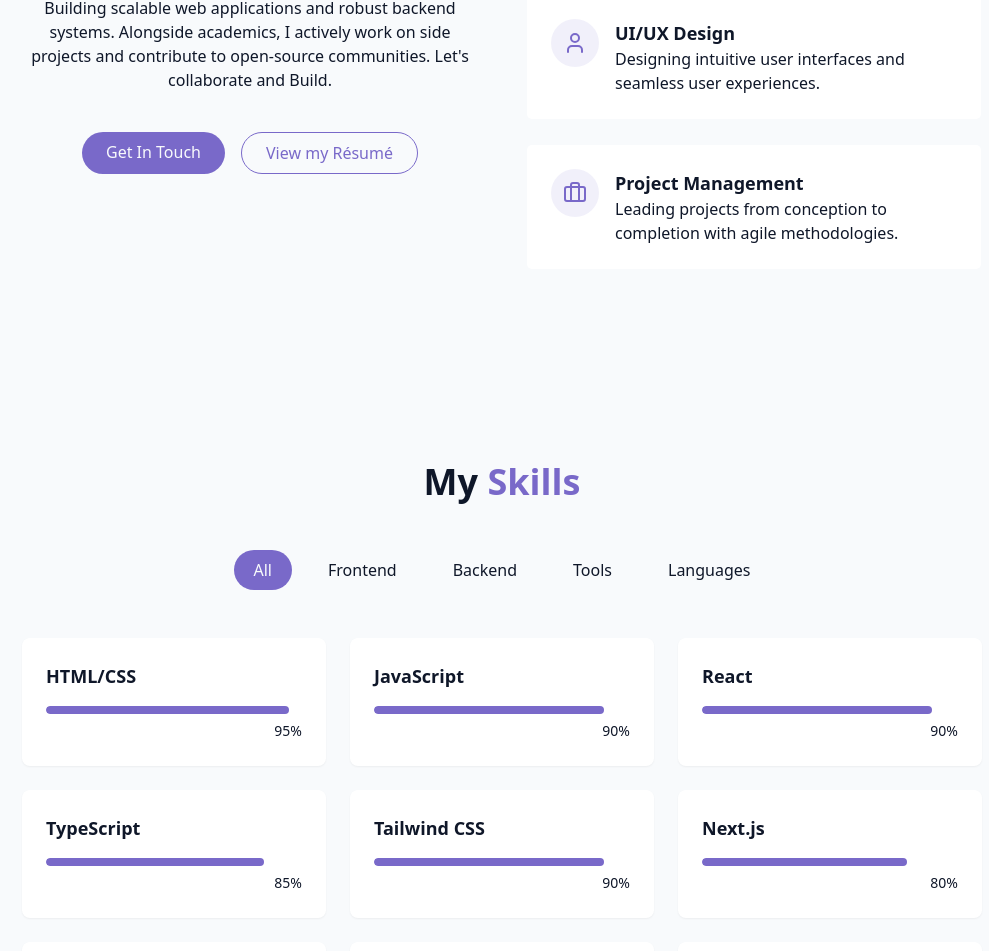
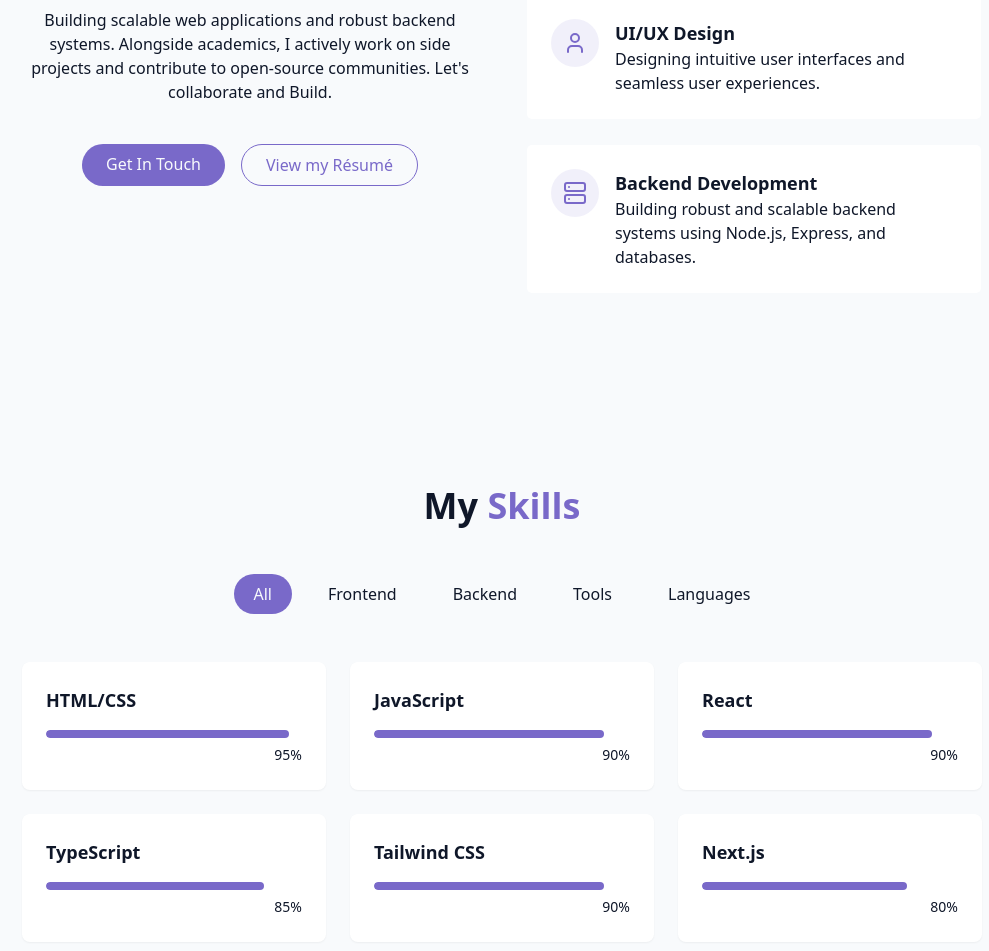
Before and after one commit to BitsToBytes-Saksham/Portfolio, a React (Vite) app: page / in a window 1280 px wide. Shown: the part 1140-2091 px from the top of the page, without its empty margins (138-1127 px from the left). Built offline with nearby package versions, Linux system fonts and the light colour scheme.

Commit message:
AboutSection.jsx

```diff
--- a/src/components/AboutSection.jsx
+++ b/src/components/AboutSection.jsx
@@ -1,4 +1,4 @@
-import { Briefcase, Code, User } from "lucide-react";
+import { Server, Code, User } from "lucide-react"; // changed Briefcase → Server
 
 export const AboutSection = () => {
   return (
@@ -21,9 +21,7 @@ export const AboutSection = () => {
               Let's collaborate and Build.
             </p>
 
-            <p className="text-muted-foreground">
-
-            </p>
+            <p className="text-muted-foreground"></p>
 
             <div className="flex flex-col sm:flex-row gap-4 pt-4 justify-center">
               <a href="#contact" className="cosmic-button">
@@ -75,13 +73,12 @@ export const AboutSection = () => {
             <div className="gradient-border p-6 card-hover">
               <div className="flex items-start gap-4">
                 <div className="p-3 rounded-full bg-primary/10">
-                  <Briefcase className="h-6 w-6 text-primary" />
+                  <Server className="h-6 w-6 text-primary" /> {/* ← updated icon */}
                 </div>
                 <div className="text-left">
-                  <h4 className="font-semibold text-lg">Project Management</h4>
+                  <h4 className="font-semibold text-lg">Backend Development</h4>
                   <p className="text-muted-foreground">
-                    Leading projects from conception to completion with agile
-                    methodologies.
+                    Building robust and scalable backend systems using Node.js, Express, and databases.
                   </p>
                 </div>
               </div>
```
